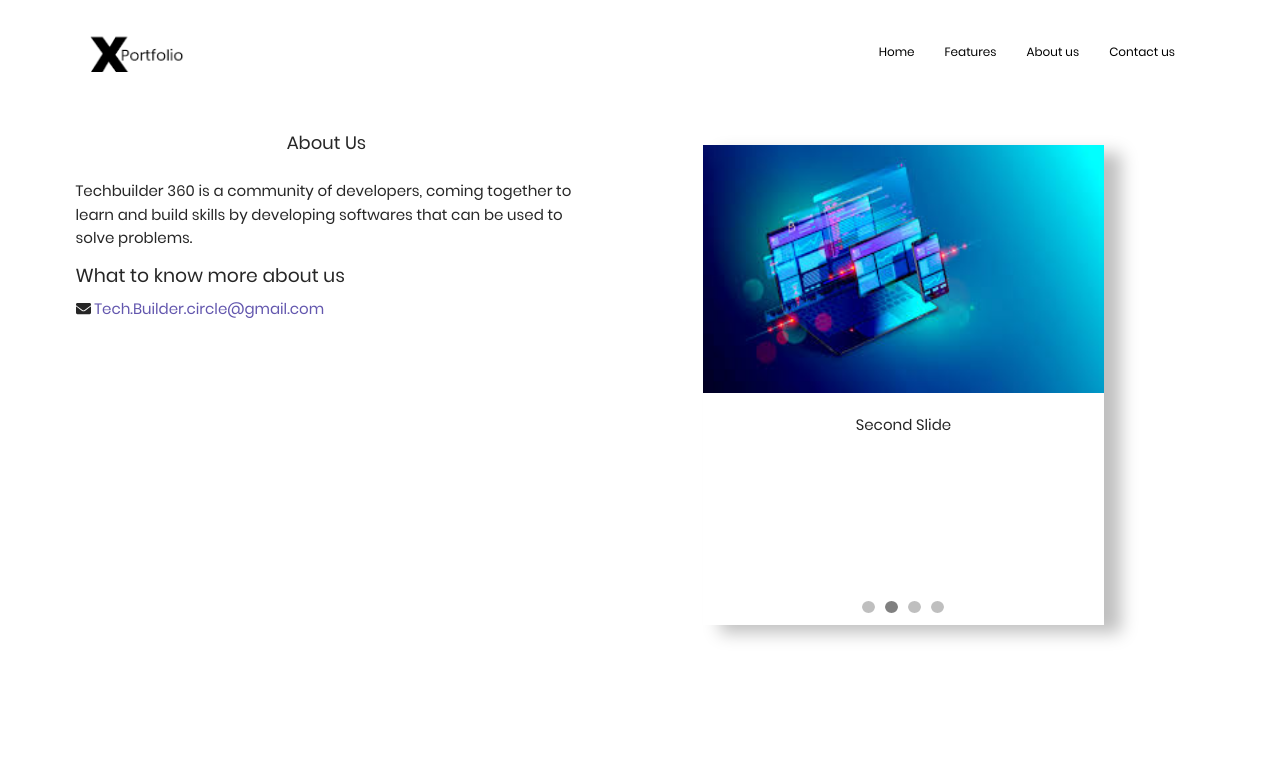
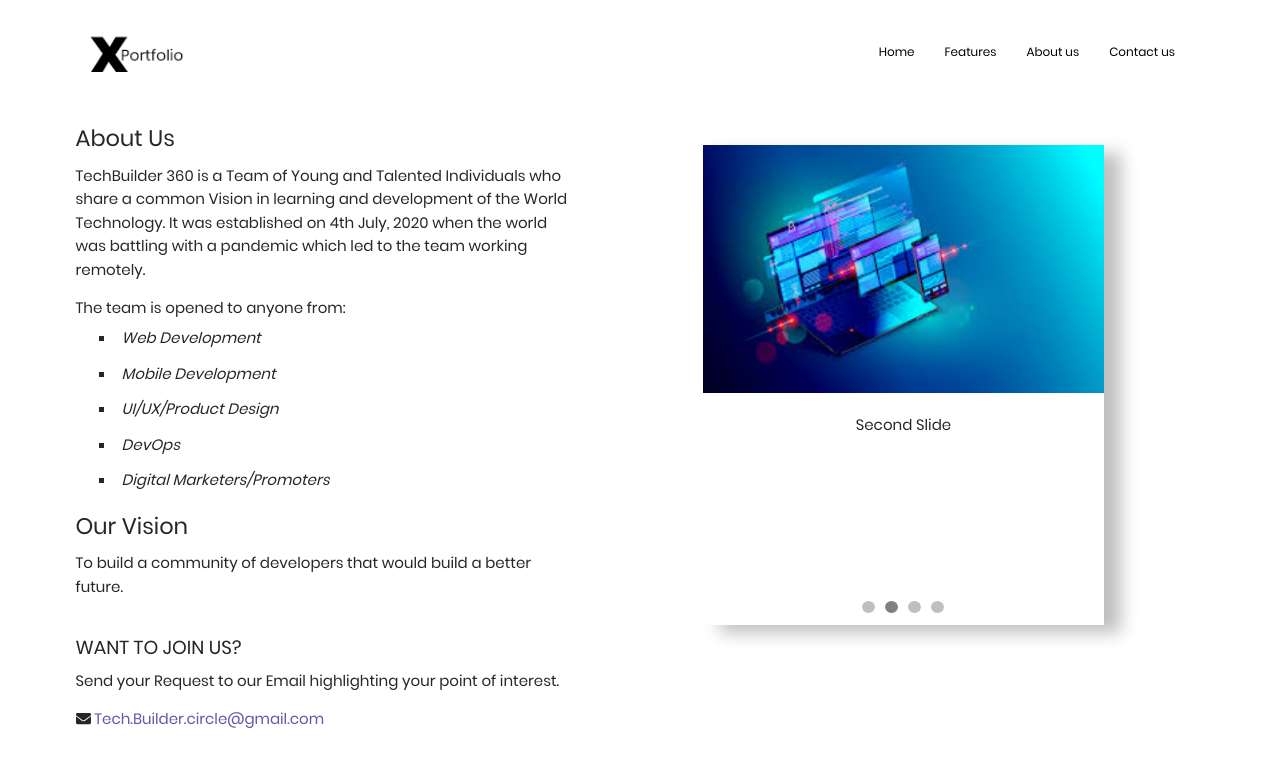
Before and after one commit to TechBuilder-360/portfolio-react, a React (Create React App) app: page /about in a window 1280 px wide. Shown: the top 766 px of the page. Built offline with nearby package versions, Linux system fonts and the light colour scheme; what react-cookies, react-social-login would draw is missing.

Commit message:
features and about us edit

```diff
--- a/src/components/pre-auth/About.js
+++ b/src/components/pre-auth/About.js
@@ -7,10 +7,26 @@ import Layout from '../../container/Layout/Layout';
 const About = () => {
     return (
         <Layout>
-            <p className='title'> About Us </p>
-            <p>Techbuilder 360 is a community of developers, coming together to learn and build skills by
-                developing softwares that can be used to solve problems.</p>
-            <h5>What to know more about us</h5>
+            <h4> About Us </h4>
+            <p>TechBuilder 360 is a Team of Young and Talented Individuals who share a common Vision in learning and development of the World Technology. It was established on 4th July, 2020 when the world was battling
+                 with a pandemic which led to the team working remotely.</p>
+    <p>The team is opened to anyone from:
+   <em >
+    <ul>
+	<li>Web Development</li>
+	<li>Mobile Development</li>
+    <li>UI/UX/Product Design</li>
+	<li>DevOps</li>
+	<li>Digital Marketers/Promoters</li>
+    </ul>
+    </em>
+</p>
+
+                 <h4>Our Vision</h4>
+                 <p>To build a community of developers that would build a better future. </p>
+                 <br/>
+            <h5>WANT TO JOIN US?</h5>
+            <p>Send your Request to our Email highlighting your point of interest.</p>
             <p>
                 <FontAwesomeIcon icon={faEnvelope} />
                 <a target='blank' href="mailto:Tech.Builder.circle@gmail.com" className={classes.Link}> Tech.Builder.circle@gmail.com </a>
--- a/src/components/pre-auth/Features.js
+++ b/src/components/pre-auth/Features.js
@@ -4,12 +4,14 @@ import Layout from '../../container/Layout/Layout'
 const Features = () => {
     return (
         <Layout>
-            <p className='title'>Features</p>
+            <h4>Features</h4>
+            <p>This App comes with a lot of Features which include the following:</p>
             <ul>
                 <li>Create a portfolio.</li>
                 <li>Generate custom link to share portfolio.</li>
                 <li>Use custom theme for present portfolio.</li>
                 <li>Choose a prefered template for resume download.</li>
+                <li>Blogging system <span style={{color:'red'}}>Coming Soon!!</span></li>
             </ul>
         </Layout>
     );
--- a/src/components/pre-auth/pre-auth.module.css
+++ b/src/components/pre-auth/pre-auth.module.css
@@ -7,6 +7,10 @@
 
 ul{
     padding-left: 10px;
+    margin-left: 30px;
+   list-style-type: square;
+
+
 }
 
 .Link {
```
Also changed, not shown: src/images/arrow.png (added).
